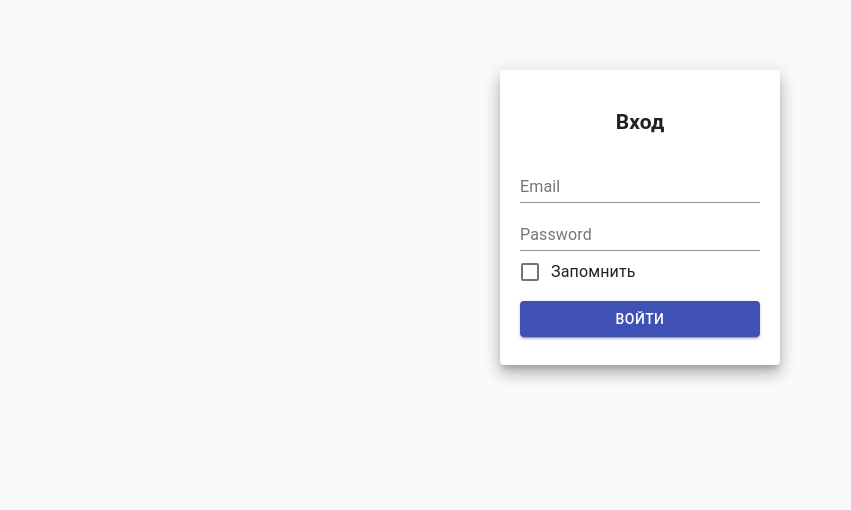
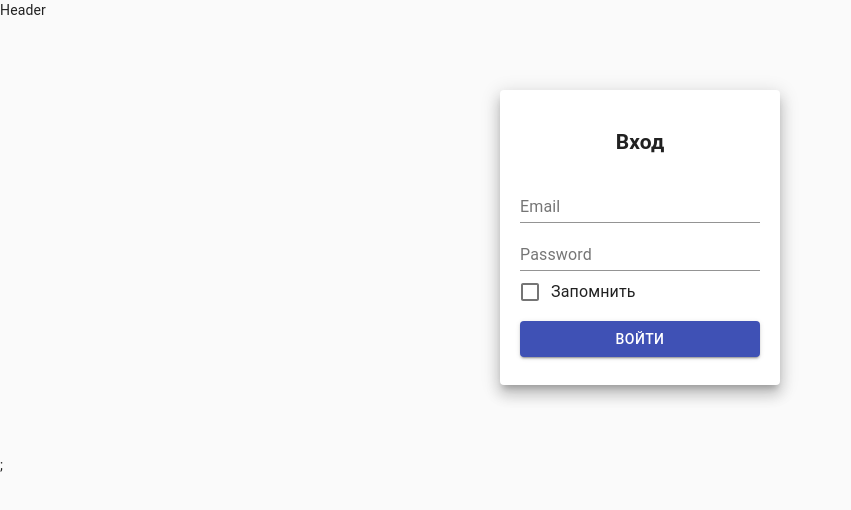
Before and after one commit to eugene-savko/recruitment-platform, a React (Create React App) app: page / in a window 1280 px wide. Shown: the top 510 px of the page, without its empty margins (0-851 px from the left). Built offline with nearby package versions, Linux system fonts and the light colour scheme.

Commit message:
init:Initialization component Header

```diff
--- /dev/null
+++ b/src/app/components/Header/Header.tsx
@@ -0,0 +1,6 @@
+import React from 'react';
+
+export const Header = () => {
+	console.log('Header');
+	return <div>Header</div>;
+};
--- a/src/app/pages/HomePage/index.tsx
+++ b/src/app/pages/HomePage/index.tsx
@@ -1,4 +1,10 @@
 import React from 'react';
 import { Auth } from 'app/components/Auth';
+import { Header } from 'app/components/Header/Header';
 
-export const HomePage: React.FunctionComponent = () => <Auth />;
+export const HomePage: React.FunctionComponent = () => (
+	<>
+		<Header />
+		<Auth />;
+	</>
+);
```
Also changed, not shown: 1 other file (tests, documents, lock files or other folders).
